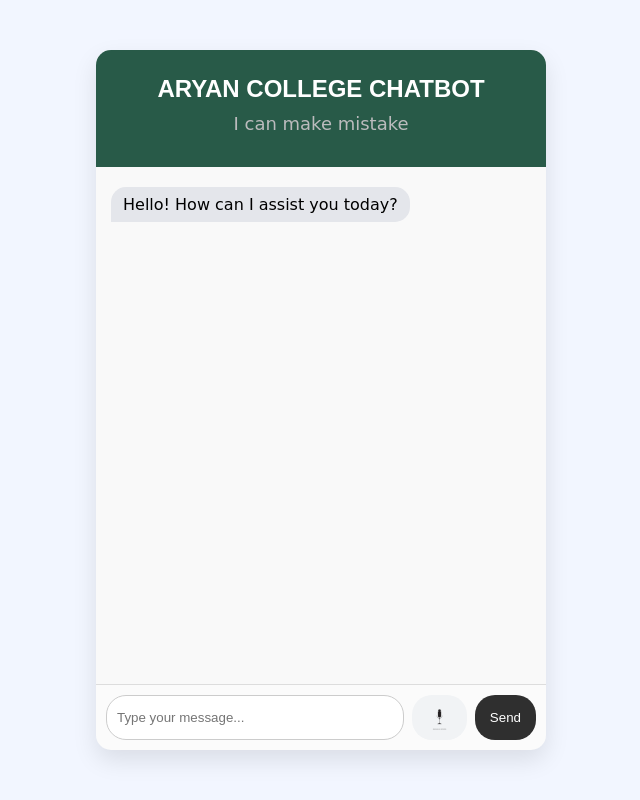
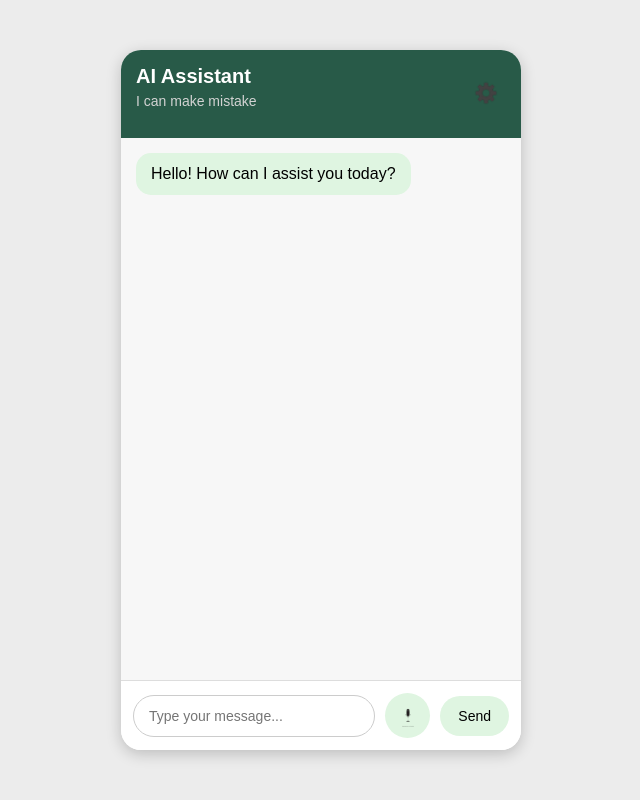
Before and after one commit to Realida04/College_chatbot, a Flask app: page / in a window 1280 px wide. Shown: the whole page, without its empty margins (319-959 px from the left). Run offline with Flask 3, Linux system fonts and the light colour scheme; parts of the project's set-up code (start-up, migrations or seed data) failed here and were passed over.

Commit message:
add setting

```diff
--- a/static/style.css
+++ b/static/style.css
@@ -1,117 +1,253 @@
-body {
-  margin: 0;
-  font-family: Arial, sans-serif;
-  background: #f2f6ff;
-  display: flex;
-  justify-content: center;
-  align-items: center;
-  height: 100vh;
+body{
+    margin:0;
+    padding:0;
+    background:#ececec;
+
+    height:100vh;
+
+    display:flex;
+    justify-content:center;
+    align-items:center;
+
+    font-family:Arial, sans-serif;
 }
 
-/* Main container */
-.chat-container {
-  width: 450px;
-  height: 700px;
-  background: #fbfbfb;
-  border-radius: 15px;
-  box-shadow: 0 10px 25px rgba(0,0,0,0.1);
-  display: flex;
-  flex-direction: column;
-  overflow: hidden;
+/* MAIN CHAT CONTAINER */
+
+.chat-container{
+    width:400px;
+    height:700px;
+
+    background:white;
+
+    border-radius:20px;
+
+    overflow:hidden;
+
+    display:flex;
+    flex-direction:column;
+
+    box-shadow:0px 4px 15px rgba(0,0,0,0.2);
 }
 
-/* Header */
-.chat-header {
-  background:#285A48;
-  color: white;
-  padding: 15px;
-  text-align: center;
+/* HEADER */
+
+.chat-header{
+    background:#285A48;
+    color:white;
+
+    padding:15px;
+
+    display:flex;
+    justify-content:space-between;
+    align-items:center;
 }
 
-.chat-header h2 {
-  margin: 10px;
-  font-family:  sans-serif;
-
+.chat-header h2{
+    margin:0;
+    font-size:20px;
 }
 
-.chat-header p {
-  font-size: 18px;
-  margin-top: 10px;
-  font-family:cursive;
-  color: #bbbbbd;
-
+.chat-header p{
+    margin-top:5px;
+    font-size:14px;
+    color:#d3d3d3;
 }
 
-/* Chat box */
-.chat-box {
-  flex: 1;
-  padding: 15px;
-  overflow-y: auto;
-  background: #f9f9f9;
-  display: flex;
-  flex-direction: column;
+/* SETTINGS */
+
+.setting{
+    position:relative;
 }
 
-/* Messages */
-.user-message {
-  align-self: flex-end;
-  background: #2f2f2f;
-  color: white;
-  padding: 8px 12px;
-  border-radius: 15px 15px 0 15px;
-  margin: 5px 0;
-  max-width: 70%;
+.setting-btn{
+    background:none;
+    border:none;
+    cursor:pointer;
 }
 
-.bot-message {
-  align-self: flex-start;
-  background: #e4e6eb;
-  color: black;
-  padding: 8px 12px;
-  border-radius: 15px 15px 15px 0;
-  margin: 5px 0;
-  max-width: 70%;
-  gap: 5px;
-  font-family: cursive;
+.setting-btn img{
+    width:28px;
+    height:28px;
 }
 
-/* Input area */
-.chat-input {
-  display: flex;
-  padding: 10px;
-  border-top: 1px solid #ddd;
-  font-family: cursive;
+/* DROPDOWN */
+
+.setting-menu{
+    position:absolute;
+
+    right:0;
+    top:45px;
+
+    width:180px;
+
+    background:white;
+
+    border-radius:12px;
+
+    overflow:hidden;
+
+    box-shadow:0px 4px 10px rgba(0,0,0,0.2);
+
+    display:none;
+
+    z-index:100;
 }
 
-.chat-input input {
-  flex: 2;
-  padding: 10px;
-  border: 1px solid #ccc;
-  border-radius: 20px;
-  outline: none;
+.setting-menu button{
+    width:100%;
+
+    padding:14px;
+
+    border:none;
+
+    background:white;
+
+    text-align:left;
+
+    cursor:pointer;
+
+    font-size:14px;
 }
 
-.chat-input button {
-  margin-left: 8px;
-  padding: 10px 15px;
-  border: none;
-  color: white;
-  border-radius: 20px;
-  cursor: pointer;
+.setting-menu button:hover{
+    background:#f1f1f1;
 }
+
+/* CHAT BOX */
+
+.chat-box{
+    flex:1;
+
+    padding:15px;
+
+    overflow-y:auto;
+
+    background:#f7f7f7;
+
+    display:flex;
+    flex-direction:column;
+}
+
+/* BOT MESSAGE */
+
+.bot-message{
+    background:#dff5e1;
+    color:black;
+
+    padding:12px 15px;
+
+    border-radius:15px;
+
+    margin-bottom:10px;
+
+    max-width:75%;
+
+    width:fit-content;
+}
+
+/* USER MESSAGE */
+
+.user-message{
+    background:#dff5e1;
+    color:black;
+
+    padding:12px 15px;
+
+    border-radius:15px;
+
+    margin-bottom:10px;
+
+    margin-left:auto;
+
+    max-width:75%;
+
+    width:fit-content;
+}
+
+/* INPUT AREA */
+
+.chat-input{
+    display:flex;
+    align-items:center;
+
+    gap:10px;
+
+    padding:12px;
+
+    border-top:1px solid #ddd;
+
+    background:white;
+}
+
+/* INPUT */
+
+.chat-input input{
+    flex:1;
+
+    padding:12px 15px;
+
+    border:1px solid #ccc;
+
+    border-radius:25px;
+
+    outline:none;
+
+    font-size:14px;
+}
+
+/* BUTTONS */
+
+.voice,
 .send{
- background: #2f2f2f;
+    border:none;
+
+    cursor:pointer;
+
+    display:flex;
+    justify-content:center;
+    align-items:center;
+
+    transition:0.3s;
 }
-.voice {
-  background: #f1f3f5;
-  border: none;
-  /* border-radius: 50%; */
-  display: flex;
-  align-items: center;
-  justify-content: center;
-  cursor: pointer;
-  transition: 0.2s;
+
+/* MIC BUTTON */
+
+.voice{
+    width:45px;
+    height:45px;
+
+    border-radius:50%;
+
+    background:#dff5e1
 }
-/* .chat-input button:hover {
-  background: #2f2f2f;
-} */
+
+/* SEND BUTTON */
+
+.send{
+    padding:12px 18px;
+
+    border-radius:25px;
+
+    background:#dff5e1;
+
+    color:black;
+
+    font-size:14px;
+}
+
+.voice:hover,
+.send:hover{
+    opacity:0.8;
+}
+
+/* SCROLLBAR */
+
+.chat-box::-webkit-scrollbar{
+    width:5px;
+}
+
+.chat-box::-webkit-scrollbar-thumb{
+    background:#999;
+    border-radius:10px;
+}
--- a/templates/chat.html
+++ b/templates/chat.html
@@ -4,87 +4,277 @@
   <meta charset="UTF-8">
   <meta name="viewport" content="width=device-width, initial-scale=1.0">
   <title>College Chatbot</title>
-  <link rel="stylesheet" href="static/style.css">
+
+  <link rel="stylesheet" href="{{ url_for('static', filename='style.css') }}">
 </head>
+
 <body>
 
   <div class="chat-container">
 
+    <!-- HEADER -->
+
     <div class="chat-header">
-      <h2>ARYAN COLLEGE CHATBOT</h2>
+
+      <div>
+        <h2>AI Assistant</h2>
         <p>I can make mistake</p>
-      <p></p>
       </div>
 
-    <div class="chat-box" id="chat-box">
-      <div class="bot-message">Hello! How can I assist you today?</div>
-    </div>
+      <!-- SETTINGS -->
 
-    <div class="chat-input">
-      <input type="text" id="user-input" placeholder="Type your message...">
-      <button onClick = "voiceInput()" class="voice"><img src="{{ url_for('static', filename='mike.png') }}" alt="mic" height="25x" width="25px"></button>
-      <button onclick="sendMessage()" class="send">Send</button>
+      <div class="setting">
+
+        <button class="setting-btn" onclick="toggleMenu()">
+
+          <img
+            src="{{ url_for('static', filename='setting.png') }}"
+            alt="setting"
+          >
+
+        </button>
+
+        <!-- DROPDOWN -->
+
+        <div class="setting-menu" id="settingMenu">
+
+          <button onclick="setTheme('dark')">
+            🌙 Dark Theme
+          </button>
+
+          <button onclick="setTheme('light')">
+            ☀️ Light Theme
+          </button>
+
+          <button onclick="setTheme('green')">
+            🟢 Green Theme
+          </button>
+
+          <button onclick="editName()">
+            ✏️ Edit Name
+          </button>
+
+          <button onclick="clearChat()">
+            🗑️ Clear Chat
+          </button>
 
         </div>
 
       </div>
 
+    </div>
+
+    <!-- CHAT BOX -->
+
+    <div class="chat-box" id="chat-box">
+
+      <div class="bot-message">
+        Hello! How can I assist you today?
+      </div>
+
+    </div>
+
+    <!-- INPUT AREA -->
+
+    <div class="chat-input">
+
+      <input
+        type="text"
+        id="user-input"
+        placeholder="Type your message..."
+      >
+
+      <!-- MIC BUTTON -->
+
+      <button onclick="voiceInput()" class="voice">
+
+        <img
+          src="{{ url_for('static', filename='mike.png') }}"
+          alt="mic"
+          width="22"
+          height="22"
+        >
+
+      </button>
+
+      <!-- SEND BUTTON -->
+
+      <button onclick="sendMessage()" class="send">
+        Send
+      </button>
+
+    </div>
+
+  </div>
+
+  <!-- JAVASCRIPT -->
+
   <script>
 
-    function voiceInput() {
-  const recognition = new (window.SpeechRecognition || window.webkitSpeechRecognition)();
-  recognition.lang = 'en-US';
+    function toggleMenu(){
+
+      let menu =
+        document.getElementById("settingMenu");
+
+      if(menu.style.display === "block"){
+
+        menu.style.display = "none";
+      }
+
+      else{
+
+        menu.style.display = "block";
+      }
+    }
+
+    /* THEME */
+
+    function setTheme(theme){
+
+      if(theme === "dark"){
+
+        document.body.style.background =
+          "#1e1e1e";
+      }
+
+      else if(theme === "light"){
+
+        document.body.style.background =
+          "#ececec";
+      }
+
+      else if(theme === "green"){
+
+        document.body.style.background =
+          "#dff5e1";
+      }
+    }
+
+    /* EDIT NAME */
+
+    function editName(){
+
+      let newName =
+        prompt("Enter chatbot name:");
+
+      if(newName){
+
+        document.querySelector(
+          ".chat-header h2"
+        ).innerText = newName;
+      }
+    }
+
+    /* CLEAR CHAT */
+
+    function clearChat(){
+
+      let chatBox =
+        document.getElementById("chat-box");
+
+      chatBox.innerHTML = "";
+    }
+
+    /* VOICE INPUT */
+
+    function voiceInput(){
+
+      const recognition = new (
+        window.SpeechRecognition ||
+        window.webkitSpeechRecognition
+      )();
+
+      recognition.lang = "en-US";
 
       recognition.start();
 
-  recognition.onresult = function(event) {
-    const transcript = event.results[0][0].transcript;
+      recognition.onresult = function(event){
 
-    // Put text in input box
-    document.getElementById("user-input").value = transcript;
+        const transcript =
+          event.results[0][0].transcript;
 
-    // Directly send message to chat
-    // sendMessage();
+        document.getElementById(
+          "user-input"
+        ).value = transcript;
       };
 
-  recognition.onerror = function(event) {
-    console.error("Speech recognition error:", event.error);
+      recognition.onerror = function(event){
+
+        console.error(
+          "Speech recognition error:",
+          event.error
+        );
       };
     }
-    function sendMessage() {
-      const input = document.getElementById("user-input");
-      const chatBox = document.getElementById("chat-box");
 
-      const message = input.value.trim();
-      if (message === "") return;
+    /* SEND MESSAGE */
 
-      // Show user message
-      const userMsg = document.createElement("div");
-      userMsg.className = "user-message";
-      userMsg.textContent = message;
+    function sendMessage(){
+
+      const input =
+        document.getElementById("user-input");
+
+      const chatBox =
+        document.getElementById("chat-box");
+
+      const message =
+        input.value.trim();
+
+      if(message === "") return;
+
+      /* USER MESSAGE */
+
+      const userMsg =
+        document.createElement("div");
+
+      userMsg.className =
+        "user-message";
+
+      userMsg.textContent =
+        message;
+
       chatBox.appendChild(userMsg);
 
-      // Send message to Flask backend
-      fetch("/chat", {
-  method: "POST",
-  headers: {
-    "Content-Type": "application/json"
+      /* SEND TO FLASK */
+
+      fetch("/chat",{
+
+        method:"POST",
+
+        headers:{
+          "Content-Type":"application/json"
         },
-  body: JSON.stringify({ message: message })
+
+        body:JSON.stringify({
+          message:message
         })
+
+      })
+
       .then(res => res.json())
+
       .then(data => {
-  const botMsg = document.createElement("div");
-  botMsg.className = "bot-message";
-  botMsg.textContent = data.response;
+
+        const botMsg =
+          document.createElement("div");
+
+        botMsg.className =
+          "bot-message";
+
+        botMsg.textContent =
+          data.response;
+
         chatBox.appendChild(botMsg);
+
+        chatBox.scrollTop =
+          chatBox.scrollHeight;
       })
+
       .catch(error => console.error(error));
 
-      // Clear input AFTER sending
       input.value = "";
-      chatBox.scrollTop = chatBox.scrollHeight;
     }
+
   </script>
 
 </body>
```
Also changed, not shown: static/setting.png (added). Lines whose indentation alone changed are shown as unchanged.
